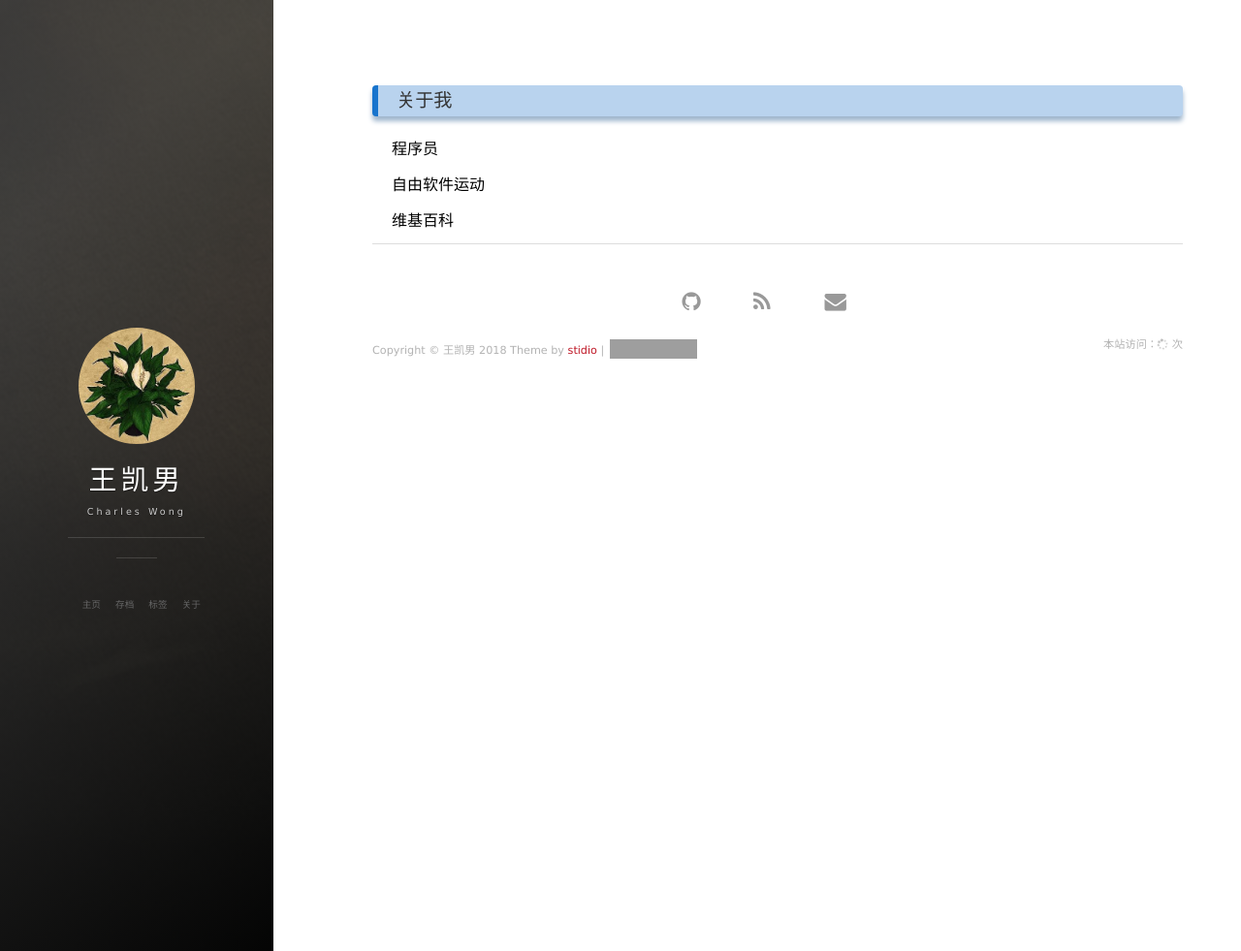
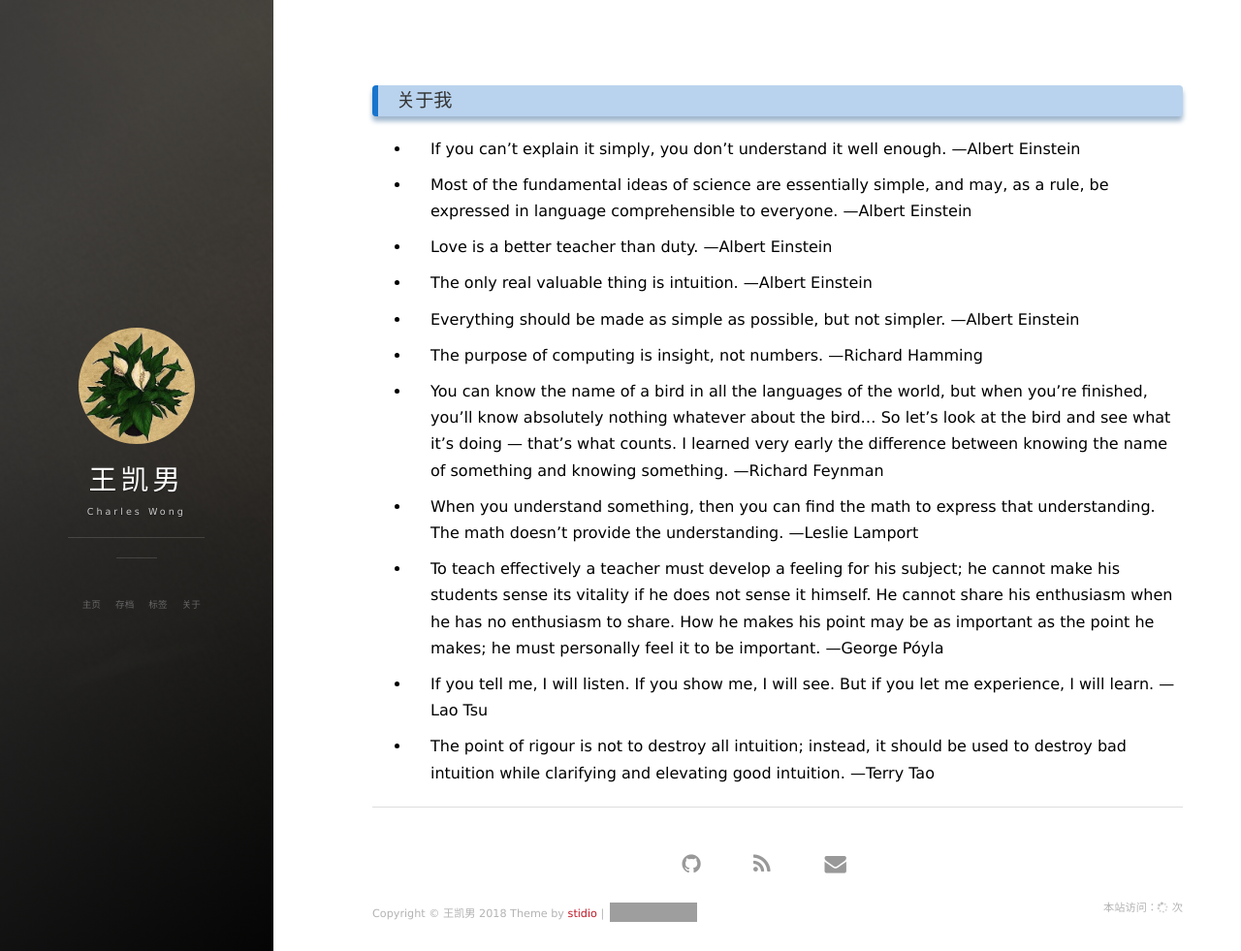
Before and after one commit to wangjn2/wangjn2.github.io, a Jekyll site: the page built from about.md, in a window 1280 px wide and 981 px high. Shown: the whole window at 97% size. Built offline with Jekyll 4.4.1, drawn with Linux system fonts in a browser that asks for light colours; nearby versions of some CDN libraries; grey boxes are pictures that could not be loaded.

Commit message:
修改简介

```diff
--- a/about.md
+++ b/about.md
@@ -5,8 +5,24 @@ header: 关于我
 ---
 <h3>{{ page.header }}</h3>
 
-程序员
+- If you can’t explain it simply, you don’t understand it well enough. —Albert Einstein
 
-自由软件运动
+- Most of the fundamental ideas of science are essentially simple, and may, as a rule, be expressed in language comprehensible to everyone. —Albert Einstein
 
-维基百科
+- Love is a better teacher than duty. —Albert Einstein
+
+- The only real valuable thing is intuition. —Albert Einstein
+
+- Everything should be made as simple as possible, but not simpler. —Albert Einstein
+
+- The purpose of computing is insight, not numbers. —Richard Hamming
+
+- You can know the name of a bird in all the languages of the world, but when you’re finished, you’ll know absolutely nothing whatever about the bird… So let’s look at the bird and see what it’s doing — that’s what counts. I learned very early the difference between knowing the name of something and knowing something. —Richard Feynman
+
+- When you understand something, then you can find the math to express that understanding. The math doesn't provide the understanding. —Leslie Lamport
+
+- To teach effectively a teacher must develop a feeling for his subject; he cannot make his students sense its vitality if he does not sense it himself. He cannot share his enthusiasm when he has no enthusiasm to share. How he makes his point may be as important as the point he makes; he must personally feel it to be important. —George Póyla
+
+- If you tell me, I will listen. If you show me, I will see. But if you let me experience, I will learn. —Lao Tsu
+
+- The point of rigour is not to destroy all intuition; instead, it should be used to destroy bad intuition while clarifying and elevating good intuition. —Terry Tao
```
Also changed, not shown: 2 other files.
